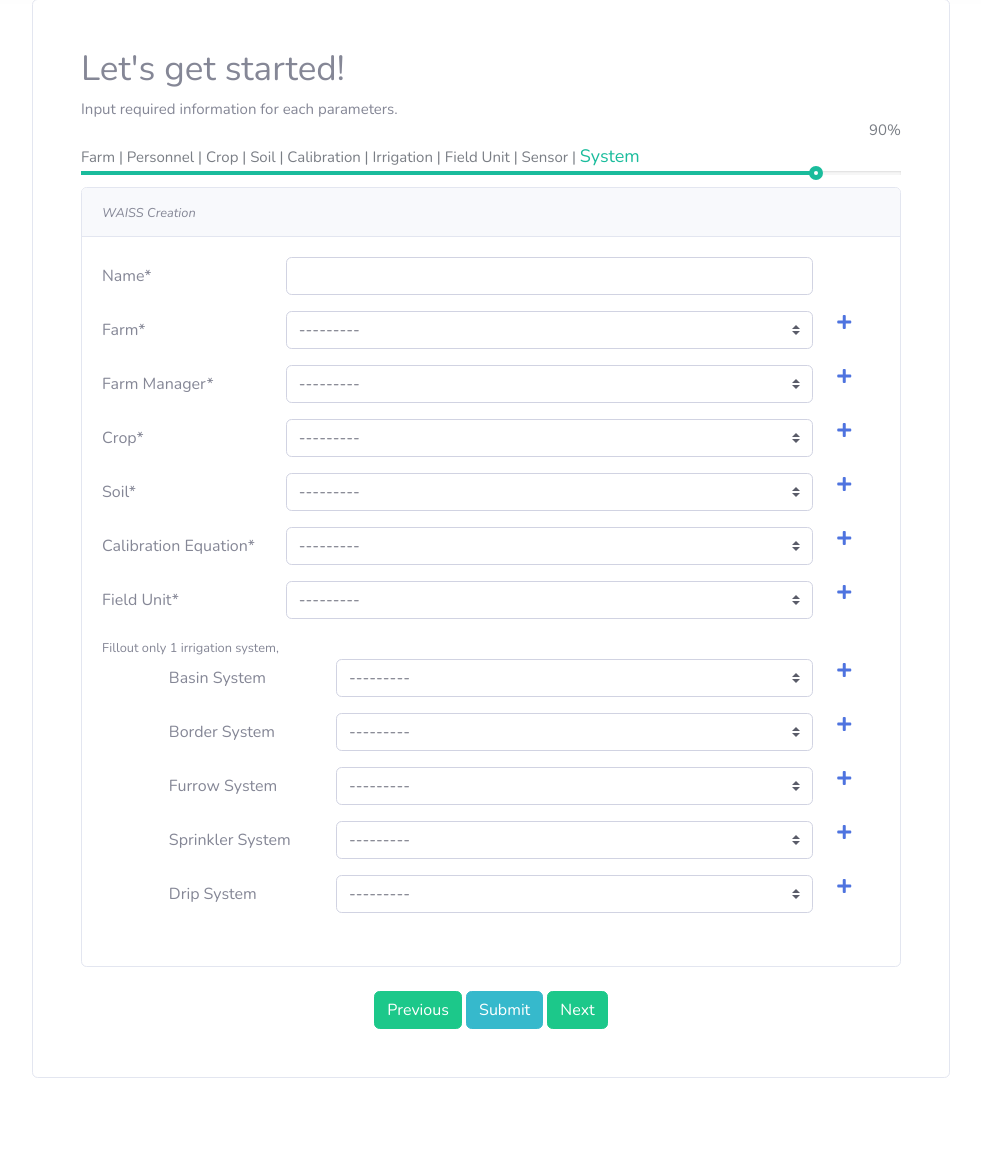
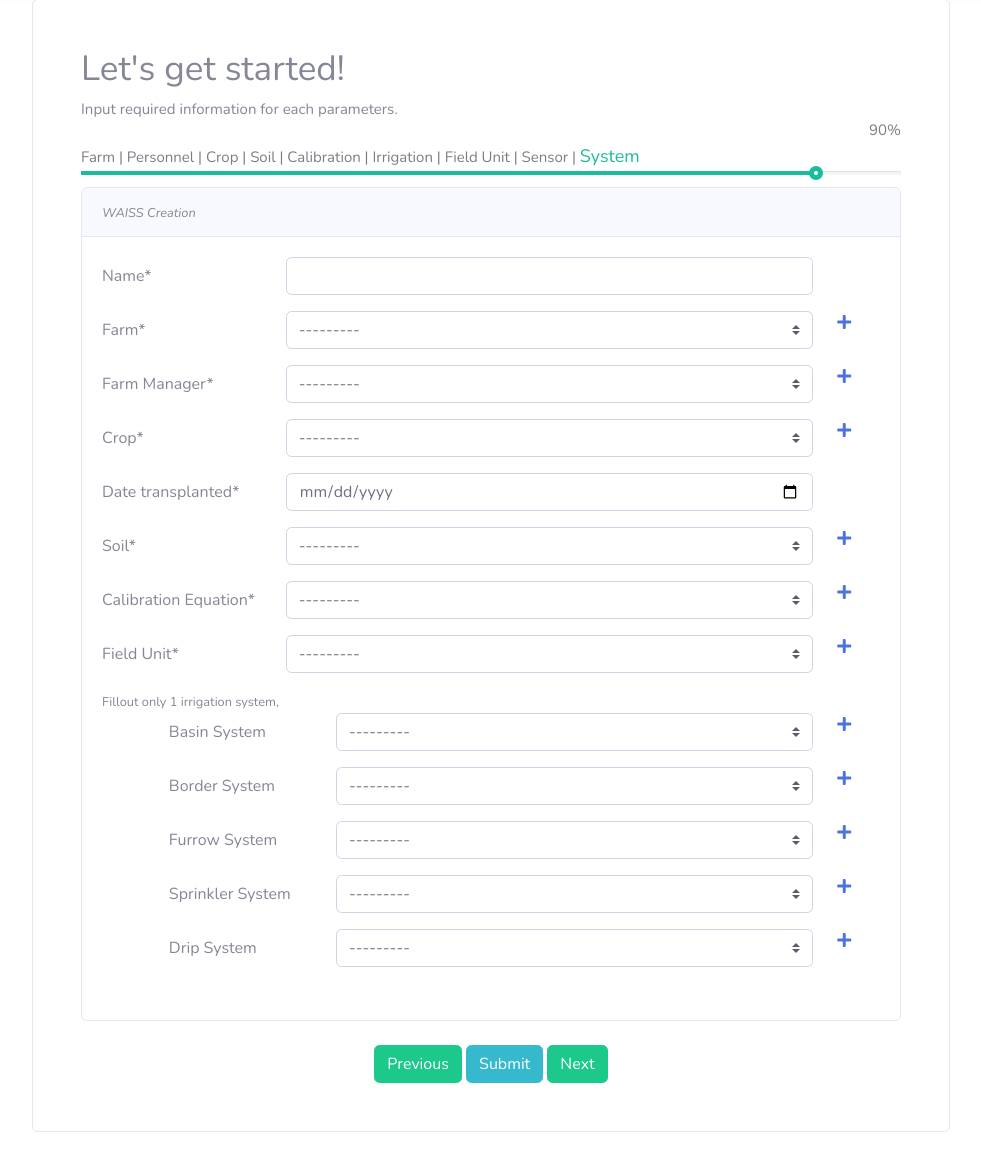
Before and after one commit to jique/waiss-web, a Django app: page /new_system/ in a window 1280 px wide. Shown: the part 75-1231 px from the top of the page, without its empty margins (149-1130 px from the left). Before the commit the page ends 1153 px from the top, so only its background shows below. Run offline with Django 3.2, Linux system fonts and the light colour scheme; a user stored in the database is signed in; data comes from the database, SQL or seed files in the repository; some libraries are stand-ins or nearby versions.

Commit message:
new_system

```diff
--- a/waissapp/templates/waissapp/new_system.html
+++ b/waissapp/templates/waissapp/new_system.html
@@ -114,6 +114,10 @@
                               <div class="col-1"><a href="{% url 'waiss:add_crop' %}"><i class="fas fa-plus" data-toggle="tooltip" data-placement="right" title="add crop"></i></a></div>
                           </div>
                           <div class="row">
+                            <div class="col">{{form.date_transplanted|as_crispy_field }}</div>
+                            <div class="col-1"></div>
+                          </div>
+                          <div class="row">
                             <div class="col">{{form.soil|as_crispy_field }}</div>
                             <div class="col-1"><a href="{% url 'waiss:add_soil' %}"><i class="fas fa-plus" data-toggle="tooltip" data-placement="right" title="add soil"></i></a></div>
                           </div>
```
